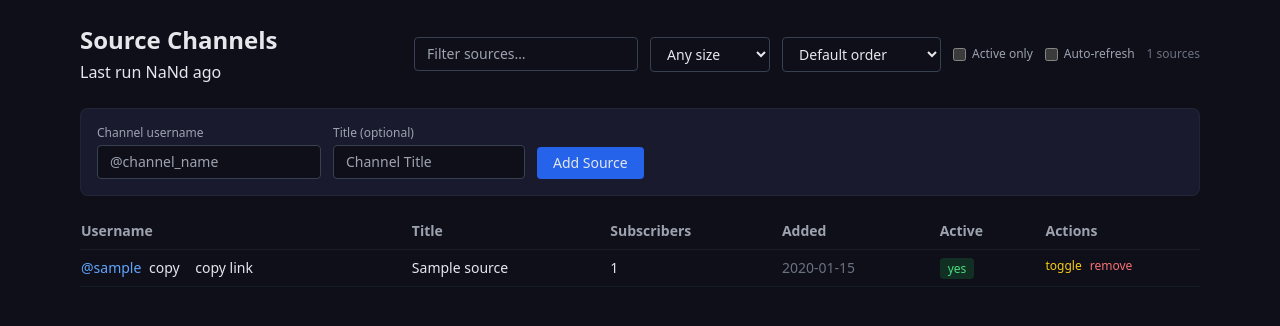
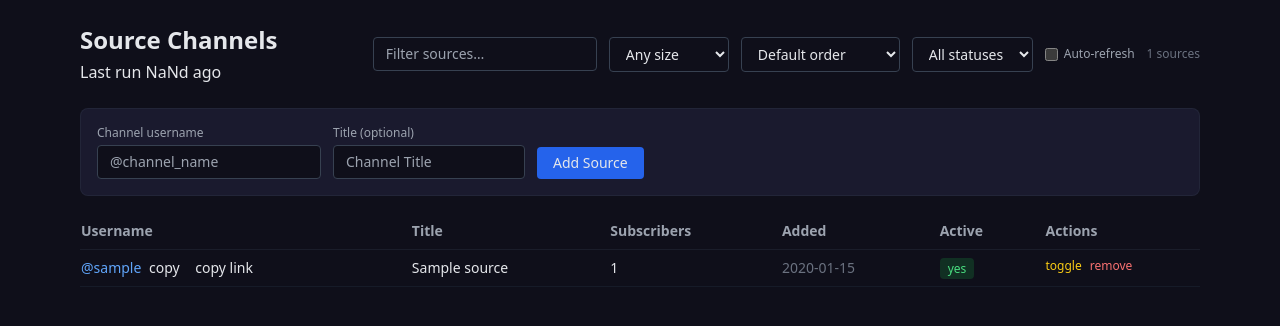
Before and after one commit to rrs1979/TelegramChannelAI, a Flask app: page /sources in a window 1280 px wide. Shown: the part 53-379 px from the top of the page. Run offline with Flask 3, Linux system fonts and the light colour scheme; data comes from the database, SQL or seed files in the repository; tables that the repository leaves empty hold one stand-in row (values such as "Sample post"); some libraries are stand-ins or nearby versions.

Commit message:
the active only checkbox left paused sources with no view of their own

```diff
--- a/web/static/app.js
+++ b/web/static/app.js
@@ -652,7 +652,7 @@ wireReloadRefresh('sources-auto-refresh', 'sourcesAutoRefresh', 90000);
 var srcSearch = document.getElementById('sources-search');
 if (srcSearch) {
     var srcCount = document.getElementById('sources-count');
-    var srcActiveOnly = document.getElementById('sources-active-only');
+    var srcStatus = document.getElementById('sources-status');
     var srcMinSubs = document.getElementById('sources-min-subs');
     var srcRows = document.querySelectorAll('#sources-table tbody tr');
     var srcNoMatch = document.getElementById('sources-no-match');
@@ -660,7 +660,7 @@ if (srcSearch) {
 
     function filterSources() {
         var q = srcSearch.value.toLowerCase();
-        var onlyActive = srcActiveOnly && srcActiveOnly.checked;
+        var status = srcStatus ? srcStatus.value : '';
         var minSubs = srcMinSubs ? parseInt(srcMinSubs.value, 10) || 0 : 0;
         var visible = 0;
         srcRows.forEach(function (row) {
@@ -668,19 +668,18 @@ if (srcSearch) {
                        ' ' + row.children[1].textContent.toLowerCase();
             var subs = parseInt(row.children[2].textContent, 10) || 0;
             var match = (!q || text.includes(q)) &&
-                        (!onlyActive || row.dataset.active === '1') &&
+                        (!status || row.dataset.active === (status === 'active' ? '1' : '0')) &&
                         (!minSubs || subs >= minSubs);
             row.style.display = match ? '' : 'none';
             if (match) visible++;
         });
         if (srcCount) {
-            var label = onlyActive ? ' active' : ' sources';
-            srcCount.textContent = (q || onlyActive || minSubs)
+            srcCount.textContent = (q || status || minSubs)
                 ? visible + ' of ' + srcTotal
-                : srcTotal + label;
+                : srcTotal + ' sources';
         }
         if (srcNoMatch) {
-            srcNoMatch.classList.toggle('hidden', visible > 0 || (!q && !onlyActive && !minSubs));
+            srcNoMatch.classList.toggle('hidden', visible > 0 || (!q && !status && !minSubs));
         }
     }
 
@@ -710,7 +709,7 @@ if (srcSearch) {
     }
 
     srcSearch.addEventListener('input', filterSources);
-    if (srcActiveOnly) srcActiveOnly.addEventListener('change', filterSources);
+    if (srcStatus) srcStatus.addEventListener('change', filterSources);
     if (srcMinSubs) srcMinSubs.addEventListener('change', filterSources);
     if (srcSort) srcSort.addEventListener('change', sortSources);
     filterSources();
--- a/web/templates/sources.html
+++ b/web/templates/sources.html
@@ -27,10 +27,12 @@
             <option value="name">Name A–Z</option>
             <option value="added">Recently added</option>
         </select>
-        <label class="text-xs text-gray-400 flex items-center gap-1.5 cursor-pointer select-none">
-            <input type="checkbox" id="sources-active-only" class="accent-blue-500">
-            Active only
-        </label>
+        <select id="sources-status" aria-label="Filter by status"
+            class="bg-dark-900 border border-gray-700 rounded px-3 py-1.5 text-sm focus:outline-none focus:border-blue-500">
+            <option value="">All statuses</option>
+            <option value="active">Active</option>
+            <option value="paused">Paused</option>
+        </select>
         <label class="flex items-center gap-1.5 text-xs text-gray-400 cursor-pointer select-none">
             <input type="checkbox" id="sources-auto-refresh"
                 class="rounded border-gray-600 bg-dark-900 text-blue-600 focus:ring-blue-500 focus:ring-offset-0">
@@ -129,7 +131,7 @@
 </div>
 <div id="sources-no-match" class="hidden bg-dark-800 rounded-lg p-10 border border-gray-700/30 text-center mt-3">
     <div class="text-gray-400 text-sm">No sources match.</div>
-    <div class="text-gray-500 text-xs mt-2">Try clearing the filter box or unchecking Active only.</div>
+    <div class="text-gray-500 text-xs mt-2">Try clearing the filter box or switching the status back to all.</div>
 </div>
 {% else %}
 <div class="bg-dark-800 rounded-lg p-10 border border-gray-700/30 text-center">
```
